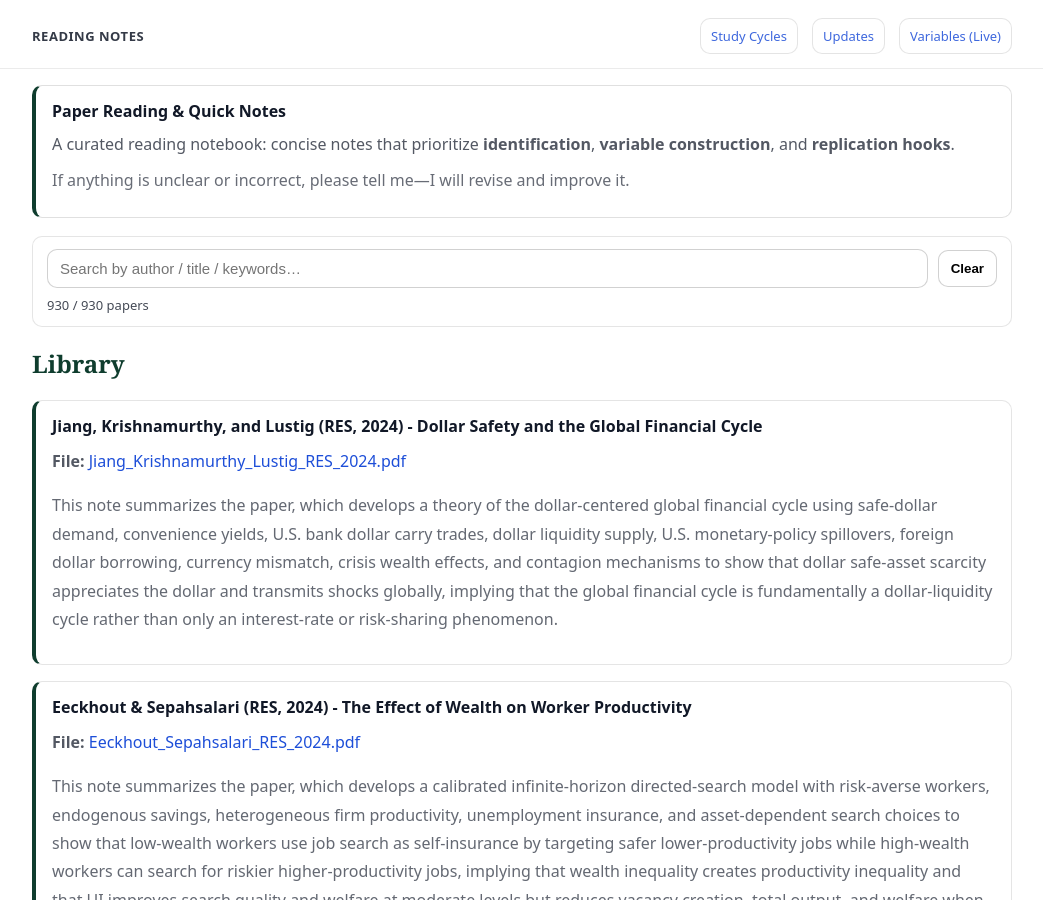
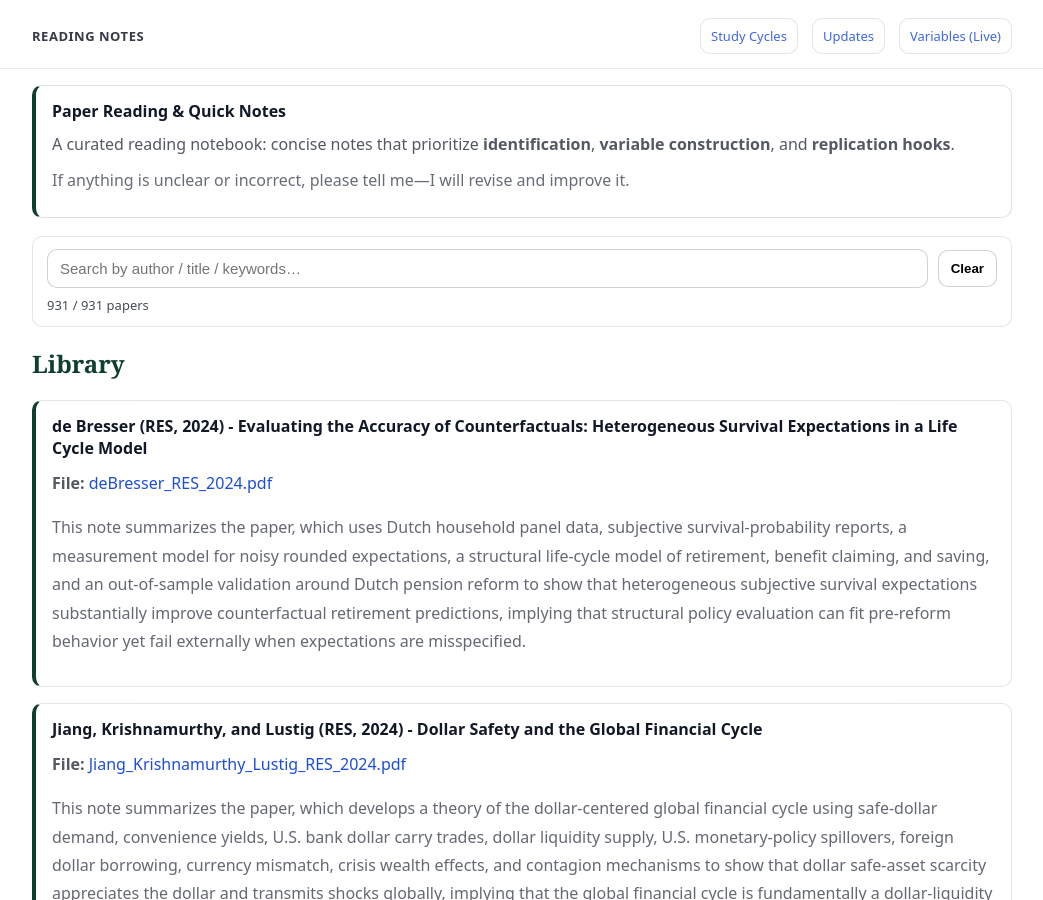
Before and after one commit to yaxinzn/study-archive, a Jekyll site: the page built from reading/index.md, in a window 1280 px wide and 900 px high. Shown: the whole window, without its empty margins (118-1161 px from the left). Built offline with Jekyll 4.4.1, drawn with Linux system fonts in a browser that asks for light colours.

Commit message:
Reading: add/update deBresser_RES_2024.pdf

```diff
--- a/_data/reading.yml
+++ b/_data/reading.yml
@@ -1,3 +1,7 @@
+- title: "de Bresser (RES, 2024) - Evaluating the Accuracy of Counterfactuals: Heterogeneous Survival Expectations in a Life Cycle Model"
+  file: "deBresser_RES_2024.pdf"
+  desc: "This note summarizes the paper, which uses Dutch household panel data, subjective survival-probability reports, a measurement model for noisy rounded expectations, a structural life-cycle model of retirement, benefit claiming, and saving, and an out-of-sample validation around Dutch pension reform to show that heterogeneous subjective survival expectations substantially improve counterfactual retirement predictions, implying that structural policy evaluation can fit pre-reform behavior yet fail externally when expectations are misspecified."
+
 - title: "Jiang, Krishnamurthy, and Lustig (RES, 2024) - Dollar Safety and the Global Financial Cycle"
   file: "Jiang_Krishnamurthy_Lustig_RES_2024.pdf"
   desc: "This note summarizes the paper, which develops a theory of the dollar-centered global financial cycle using safe-dollar demand, convenience yields, U.S. bank dollar carry trades, dollar liquidity supply, U.S. monetary-policy spillovers, foreign dollar borrowing, currency mismatch, crisis wealth effects, and contagion mechanisms to show that dollar safe-asset scarcity appreciates the dollar and transmits shocks globally, implying that the global financial cycle is fundamentally a dollar-liquidity cycle rather than only an interest-rate or risk-sharing phenomenon."
```
Also changed, not shown: 1 other file.
